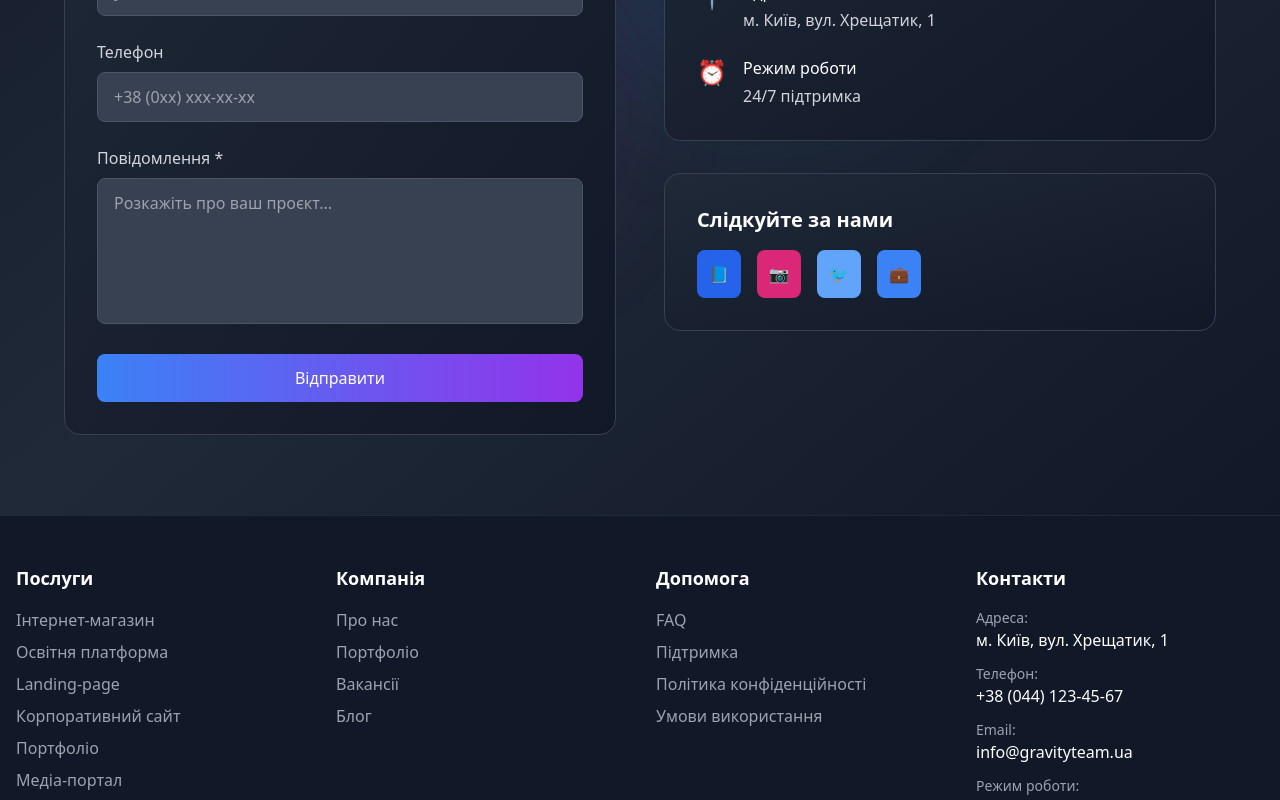
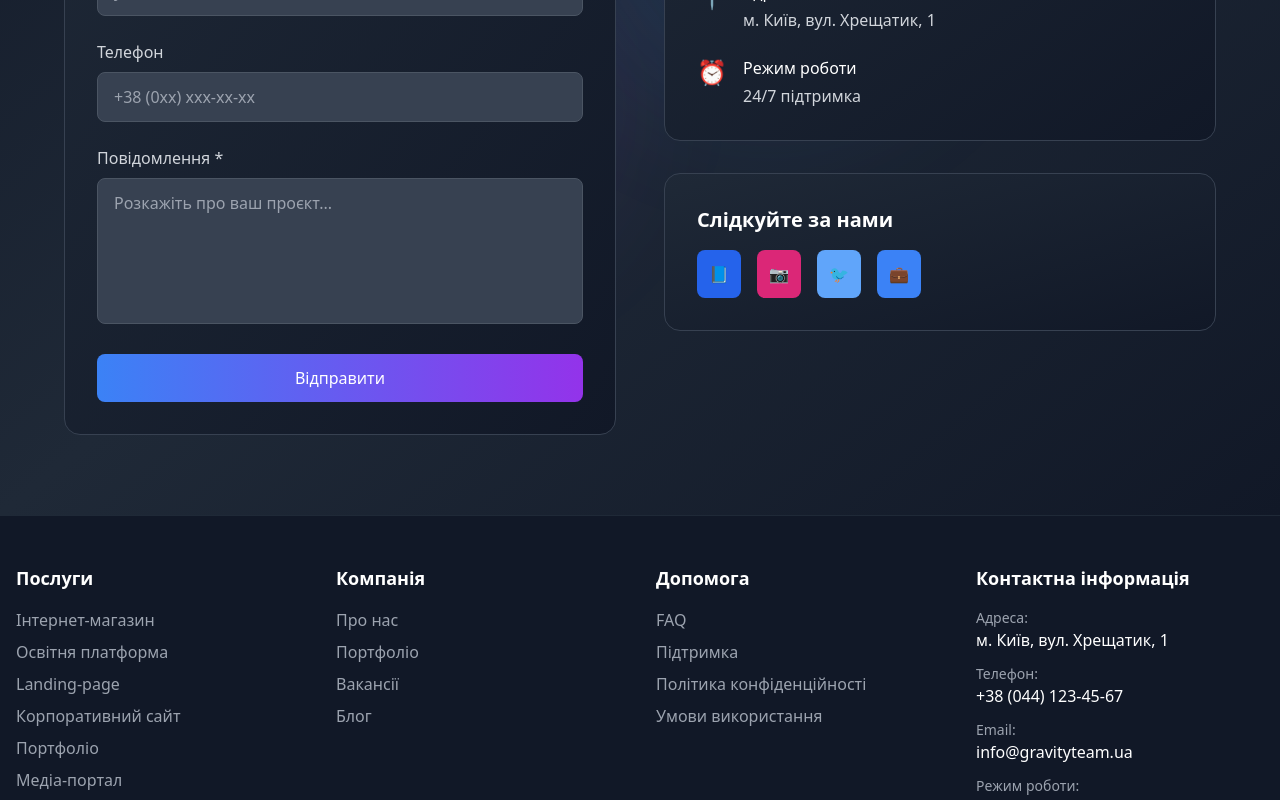
Before and after one commit to tarastm95/gravity-site-forge-8ff965e8, a React (Vite) app: page / in a window 1280 px wide. Shown: the part 11200-12000 px from the top of the page. Built offline with nearby package versions, Linux system fonts and the light colour scheme.

Commit message:
Fix: Footer contact info translations
Corrected the translation keys used for the contact information section within the footer component.

```diff
--- a/src/components/Footer.tsx
+++ b/src/components/Footer.tsx
@@ -95,19 +95,19 @@ const Footer: React.FC = () => {
 
           {/* Contact */}
           <div>
-            <h3 className="text-white font-bold text-lg mb-4">{t('contacts')}</h3>
+            <h3 className="text-white font-bold text-lg mb-4">{t('contactInfo')}</h3>
             <div className="space-y-3">
               <div>
                 <p className="text-gray-400 text-sm">{t('address')}:</p>
-                <p className="text-white">{t('footerAddress')}</p>
+                <p className="text-white">{t('contactAddress')}</p>
               </div>
               <div>
                 <p className="text-gray-400 text-sm">{t('phoneLabel')}:</p>
-                <p className="text-white">{t('footerPhone')}</p>
+                <p className="text-white">{t('contactPhone')}</p>
               </div>
               <div>
                 <p className="text-gray-400 text-sm">{t('emailLabel')}:</p>
-                <p className="text-white">{t('footerEmail')}</p>
+                <p className="text-white">{t('contactEmail')}</p>
               </div>
               <div>
                 <p className="text-gray-400 text-sm">{t('workingHoursLabel')}:</p>
```
